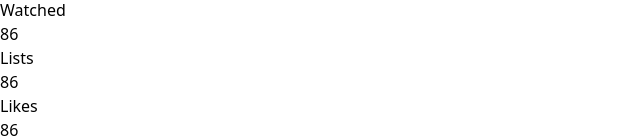
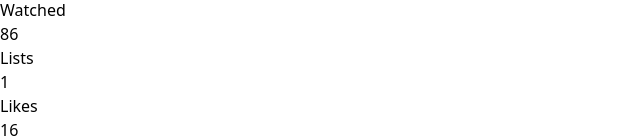
Before and after one commit to oozkanneray/film-blog-app, a React (Vite) app: page /people/Bettiiilttt in a window 1280 px wide. Shown: the part 1476-1615 px from the top of the page, without its empty margins (0-640 px from the left). Built offline with nearby package versions, Linux system fonts and the light colour scheme.

Commit message:
docs:changes profile stats issue

```diff
--- a/src/components/Reviews/Profile.jsx
+++ b/src/components/Reviews/Profile.jsx
@@ -26,11 +26,11 @@ function Profile() {
         </div>
         <div className="mx-5">
           <div className="font-bold">Lists</div>
-          <div>{user.watched}</div>
+          <div>{user.lists}</div>
         </div>
         <div className="mx-5">
           <div className="font-bold">Likes</div>
-          <div>{user.watched}</div>
+          <div>{user.likes}</div>
         </div>
       </div>
       </div>
```
